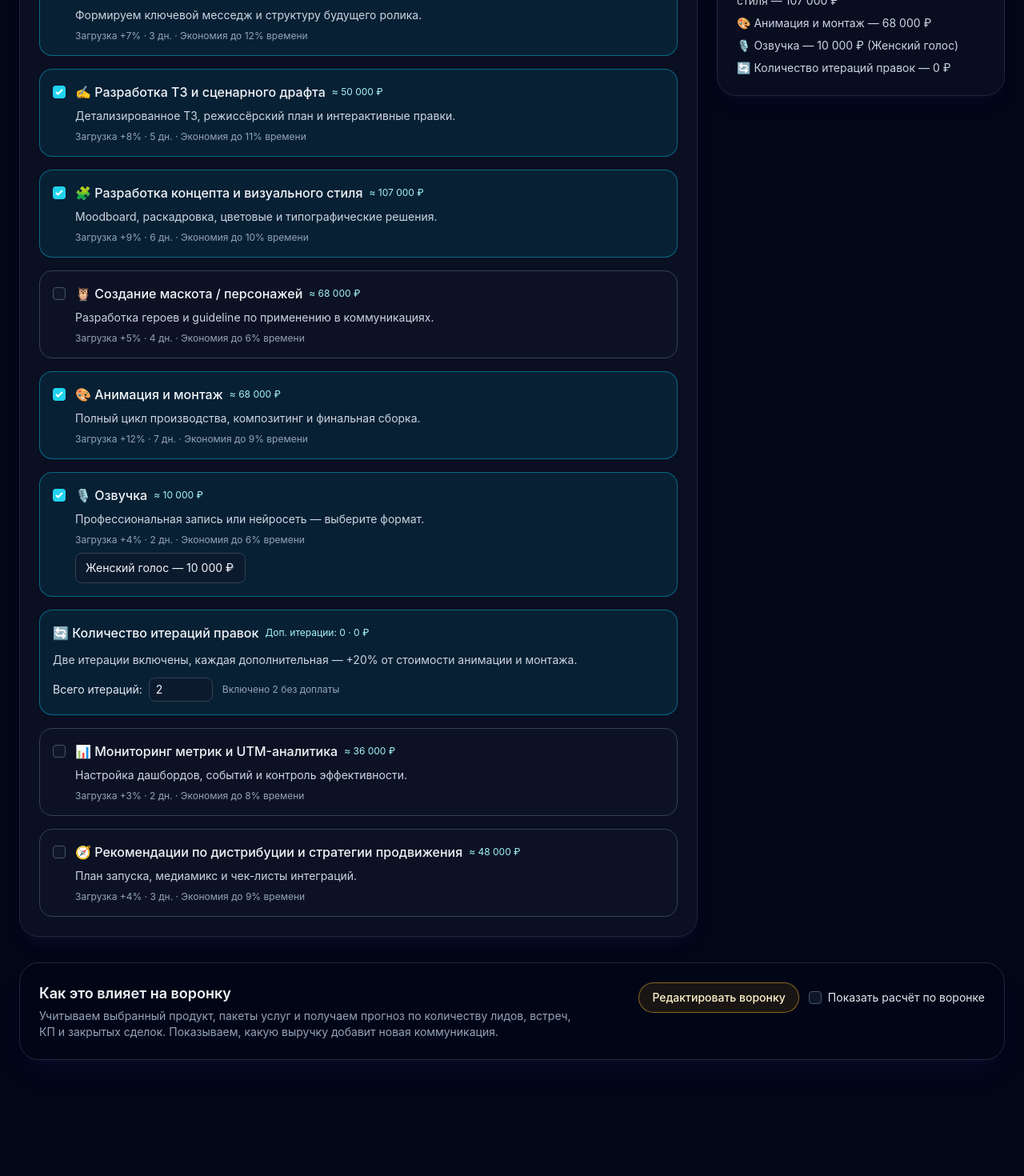
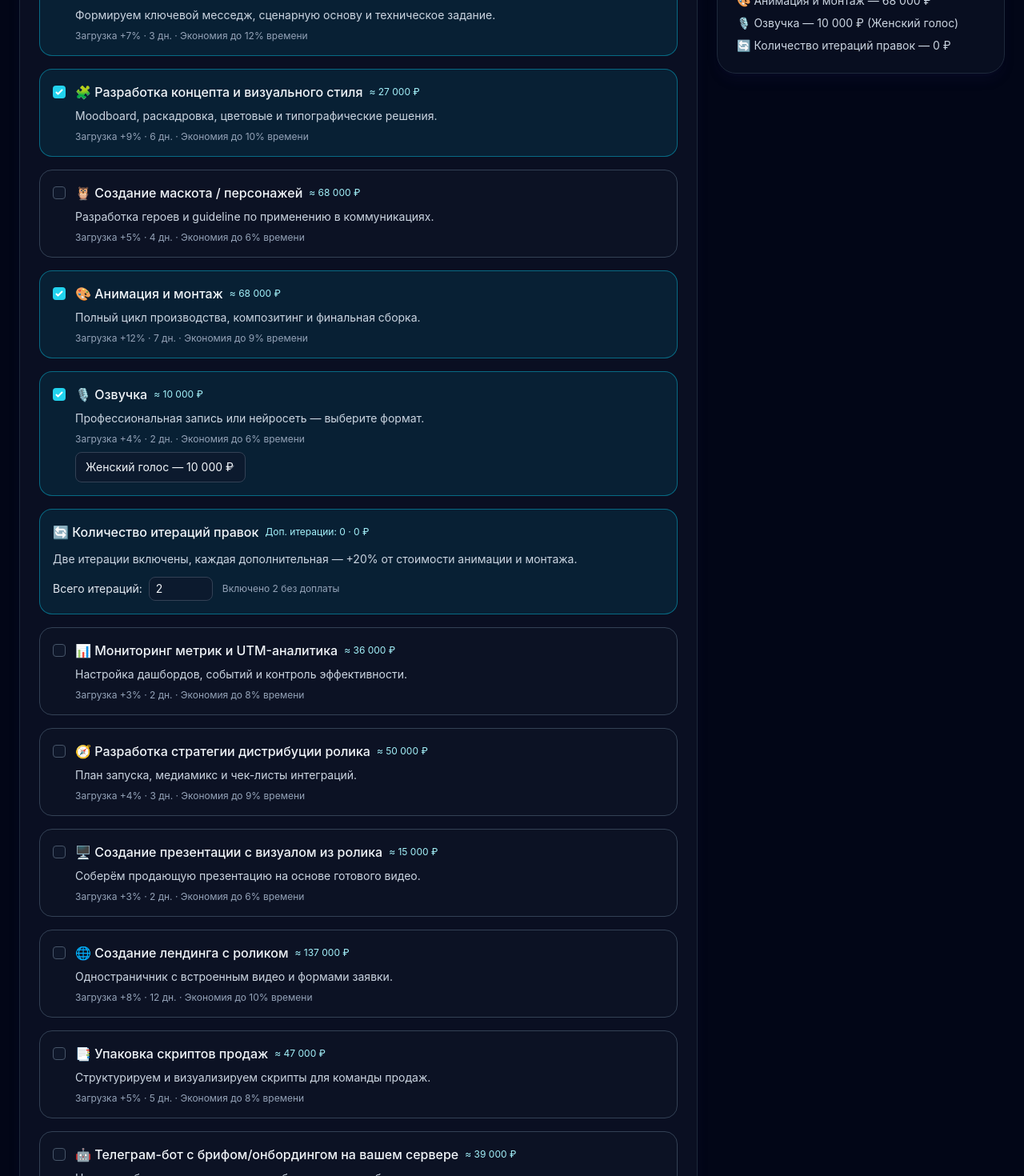
Before and after one commit to tsarev2709/funnel, a React (Vite) app: page /calculator in a window 1280 px wide. Shown: the part 1240-2710 px from the top of the page at 80% size. Before the commit the page ends 2661 px from the top, so only its background shows below. Built offline with nearby package versions, Linux system fonts and the light colour scheme.

Commit message:
Update calculator pricing

```diff
--- a/src/data/calculatorConfig.js
+++ b/src/data/calculatorConfig.js
@@ -97,7 +97,7 @@ export const formatOptions = [
     id: 'vertical',
     label: 'Вертикальный (9:16)',
     description: 'Вертикальные адаптации для Reels, Shorts и Stories.',
-    price: 0,
+    price: 2000,
     teamHours: 5,
     perCreative: true,
     timeline: 1,
@@ -107,7 +107,7 @@ export const formatOptions = [
     id: '4k',
     label: '4K',
     description: 'Высокое разрешение для премиальных экранов и архивов.',
-    price: 0,
+    price: 2000,
     teamHours: 6,
     timeline: 1,
     teamLoad: 2,
@@ -116,7 +116,7 @@ export const formatOptions = [
     id: 'social',
     label: 'Форматы для соцсетей и пересылок',
     description: 'Пакет квадратных/кадреных версий и лёгких превью.',
-    price: 0,
+    price: 2000,
     teamHours: 6,
     perCreative: true,
     timeline: 2,
@@ -145,8 +145,8 @@ export const serviceOptions = [
   },
   {
     id: 'utp',
-    label: '💡 Проработка УТП и сценария',
-    description: 'Формируем ключевой месседж и структуру будущего ролика.',
+    label: '💡 Проработка УТП, сценария и ТЗ',
+    description: 'Формируем ключевой месседж, сценарную основу и техническое задание.',
     price: 24000,
     teamLoad: 7,
     teamHours: 22,
@@ -162,32 +162,14 @@ export const serviceOptions = [
     },
   },
   {
-    id: 'script',
-    label: '✍️ Разработка ТЗ и сценарного драфта',
-    description: 'Детализированное ТЗ, режиссёрский план и интерактивные правки.',
-    price: 50000,
-    teamLoad: 8,
-    teamHours: 28,
-    timeline: 5,
-    clientSavings: { time: 11, budget: 7, risk: 9, hours: 10, money: 70000 },
-    roiBoost: 9,
-    defaultSelected: true,
-    funnelImpact: {
-      stageConversions: {
-        qualified: 1.4,
-        proposal: 1,
-      },
-    },
-  },
-  {
     id: 'concept',
     label: '🧩 Разработка концепта и визуального стиля',
     description: 'Moodboard, раскадровка, цветовые и типографические решения.',
-    price: 91000,
-    pricePerMinute: 16000,
+    price: 27000,
+    pricePerMinute: 0,
     teamLoad: 9,
     teamHours: 34,
-    hoursPerMinute: 6,
+    hoursPerMinute: 0,
     timeline: 6,
     clientSavings: { time: 10, budget: 9, risk: 12, hours: 14, money: 90000 },
     roiBoost: 11,
@@ -287,9 +269,9 @@ export const serviceOptions = [
   },
   {
     id: 'distribution',
-    label: '🧭 Рекомендации по дистрибуции и стратегии продвижения',
+    label: '🧭 Разработка стратегии дистрибуции ролика',
     description: 'План запуска, медиамикс и чек-листы интеграций.',
-    price: 48000,
+    price: 50000,
     teamLoad: 4,
     teamHours: 18,
     timeline: 3,
@@ -302,6 +284,67 @@ export const serviceOptions = [
         proposal: 0.9,
       },
     },
+  },
+  {
+    id: 'presentation',
+    label: '🖥️ Создание презентации с визуалом из ролика',
+    description: 'Соберём продающую презентацию на основе готового видео.',
+    price: 15000,
+    teamLoad: 3,
+    teamHours: 10,
+    timeline: 2,
+    clientSavings: { time: 6, budget: 4, risk: 6, hours: 6, money: 30000 },
+    roiBoost: 4,
+  },
+  {
+    id: 'landing',
+    label: '🌐 Создание лендинга с роликом',
+    description: 'Одностраничник с встроенным видео и формами заявки.',
+    price: 137000,
+    teamLoad: 8,
+    teamHours: 48,
+    timeline: 12,
+    clientSavings: { time: 10, budget: 8, risk: 10, hours: 20, money: 120000 },
+    roiBoost: 12,
+    funnelImpact: {
+      stageConversions: {
+        leads: 1.4,
+        qualified: 1.1,
+      },
+    },
+  },
+  {
+    id: 'salesScripts',
+    label: '📑 Упаковка скриптов продаж',
+    description: 'Структурируем и визуализируем скрипты для команды продаж.',
+    price: 47000,
+    teamLoad: 5,
+    teamHours: 22,
+    timeline: 5,
+    clientSavings: { time: 8, budget: 6, risk: 9, hours: 12, money: 70000 },
+    roiBoost: 9,
+  },
+  {
+    id: 'telegramBot',
+    label: '🤖 Телеграм-бот с брифом/онбордингом на вашем сервере',
+    description: 'Настроим бота под ваш сервер для сбора заявок и онбординга.',
+    price: 39000,
+    teamLoad: 6,
+    teamHours: 26,
+    timeline: 6,
+    clientSavings: { time: 9, budget: 7, risk: 8, hours: 12, money: 65000 },
+    roiBoost: 10,
+  },
+  {
+    id: 'salesFunnelConsulting',
+    label: '🧠 Консультация по воронке продаж',
+    description: 'Часовая сессия по оптимизации этапов продаж и коммуникаций.',
+    price: 5000,
+    teamLoad: 2,
+    teamHours: 1,
+    timeline: 0,
+    clientSavings: { time: 3, budget: 2, risk: 3, hours: 2, money: 8000 },
+    roiBoost: 3,
   },
 ];
 
```
